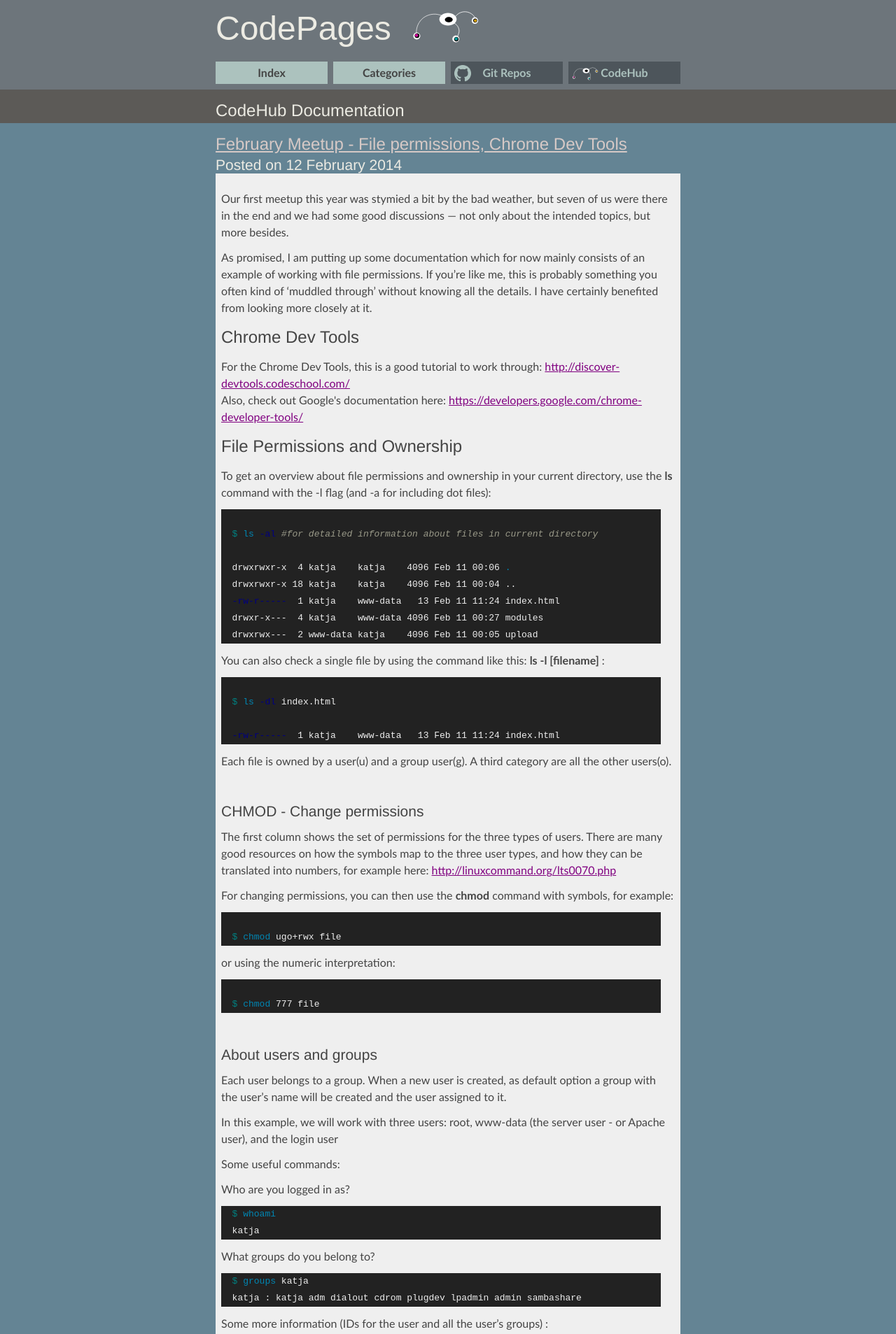
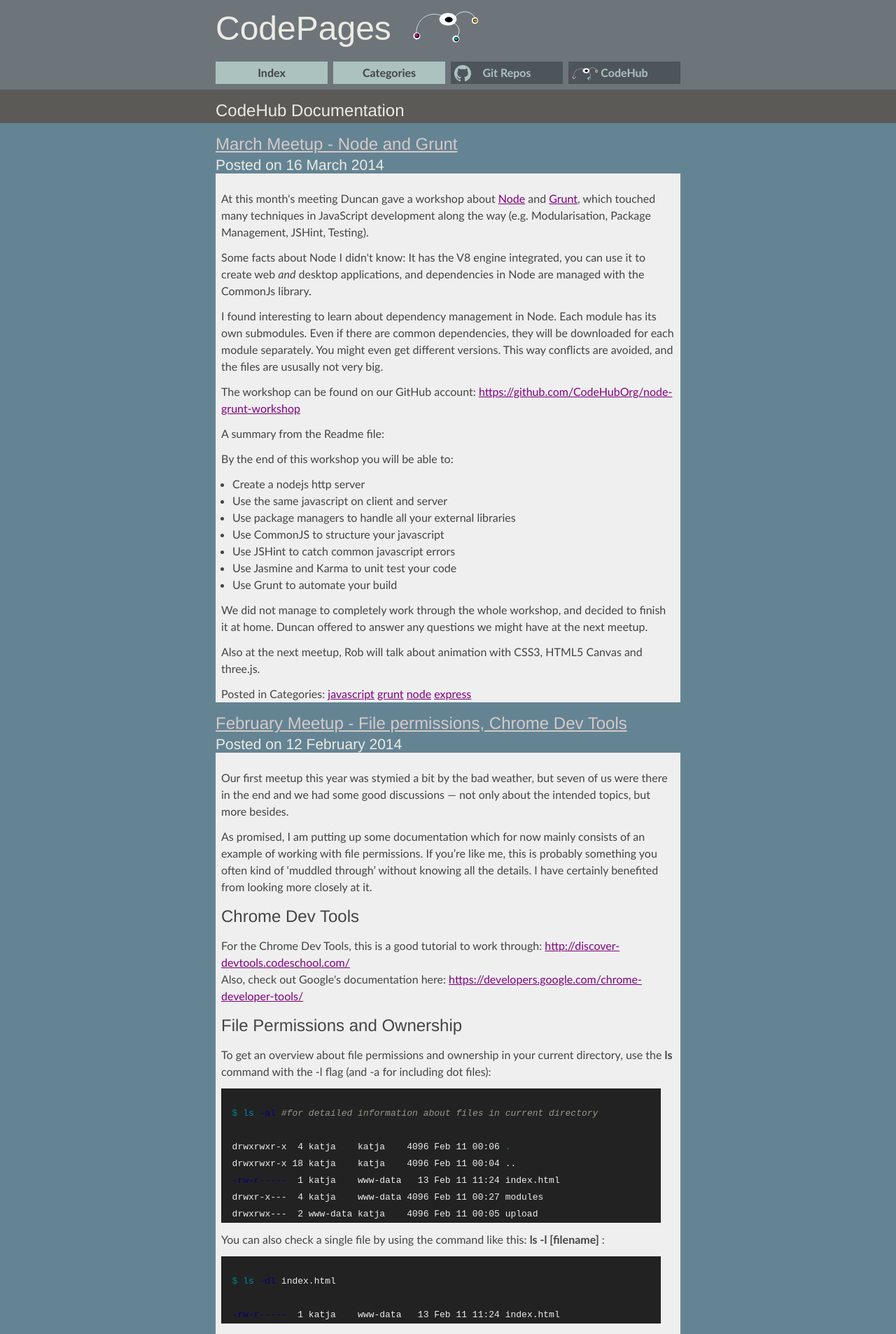
Before and after one commit to CodeHubOrg/codehuborg.github.io, a Jekyll site: the page built from index.html, in a window 1280 px wide. Shown: the top 1907 px of the page at 70% size. Built offline with Jekyll 4.4.1, drawn with Linux system fonts in a browser that asks for light colours; some web fonts are replaced.

Commit message:
new post March meetup

```diff
--- /dev/null
+++ b/_posts/2014-03-16-march-meetup-node-and-grunt.md
@@ -0,0 +1,35 @@
+---
+layout: post
+title: March Meetup - Node and Grunt
+categories:
+- javascript
+- grunt
+- node
+- express
+---
+
+At this month\'s meeting Duncan gave a workshop about [Node](http://nodejs.org/) and [Grunt](http://gruntjs.com/), which touched many techniques in JavaScript development along the way (e.g. Modularisation, Package Management, JSHint, Testing).
+
+Some facts about Node I didn\'t know: It has the V8 engine integrated, you can use it to create web <em>and</em> desktop applications, and dependencies in Node are managed with the CommonJs library.
+
+I found interesting to learn about dependency management in Node.
+Each module has its own submodules. Even if there are common dependencies, they will be downloaded for each module separately. You might even get different versions. This way conflicts are avoided, and the files are ususally not very big.
+
+The workshop can be found on our GitHub account:
+[https://github.com/CodeHubOrg/node-grunt-workshop](https://github.com/CodeHubOrg/node-grunt-workshop)
+
+A summary from the Readme file:
+
+By the end of this workshop you will be able to:
+
+- Create a nodejs http server
+- Use the same javascript on client and server
+- Use package managers to handle all your external libraries
+- Use CommonJS to structure your javascript
+- Use JSHint to catch common javascript errors
+- Use Jasmine and Karma to unit test your code
+- Use Grunt to automate your build
+
+We did not manage to completely work through the whole workshop, and decided to finish it at home. Duncan offered to answer any questions we might have at the next meetup.
+
+Also at the next meetup, Rob will talk about animation with CSS3, HTML5 Canvas and three.js.
--- a/stylesheets/screen.css
+++ b/stylesheets/screen.css
@@ -85,6 +85,18 @@
 }
 .posts-content strong{
   background: inherit;
+}
+
+.posts-content ol{
+  list-style: decimal;
+}
+
+.posts-content ul{
+  list-style: disc;
+}
+
+.posts-content ul li{
+  margin-left: 1em;
 }
 
 a:link,
```
